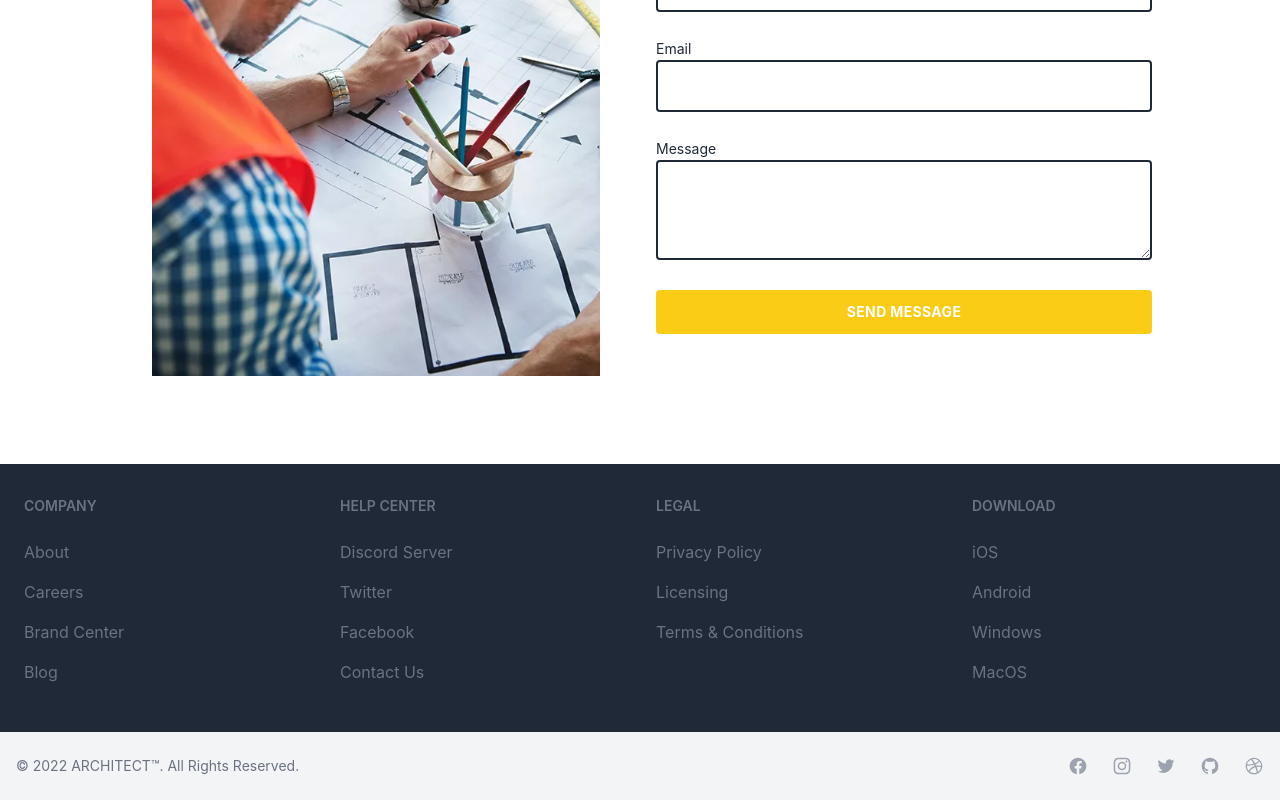
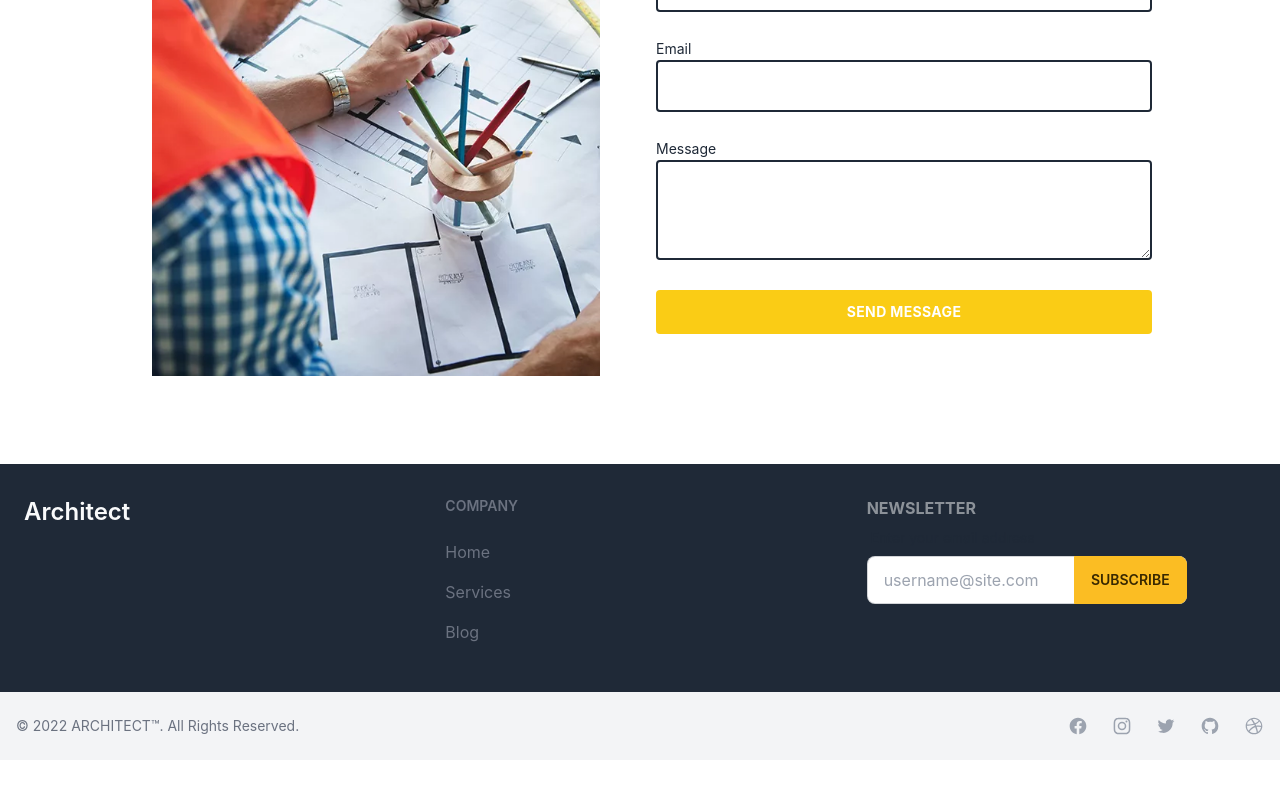
Before and after one commit to TahsinMostafiz/architect_client, a React (Create React App) app: page / in a window 1280 px wide. Shown: the part 2484-3284 px from the top of the page. After the commit the page ends 3244 px from the top, so only its background shows below. Built offline with nearby package versions, Linux system fonts and the light colour scheme; no server answers.

Commit message:
footer page edited

```diff
--- a/src/Shared/Footer/Footer.js
+++ b/src/Shared/Footer/Footer.js
@@ -6,109 +6,52 @@ const Footer = () => {
     <div>
       <footer className="bg-gray-800 text-gray-50 ">
         <div className="container mx-auto">
-          <div className="grid grid-cols-2 gap-8 py-8 px-6 md:grid-cols-4">
+          <div className="grid grid-cols-2 gap-8 py-8 px-6 md:grid-cols-3">
+            <div>
+              <span className="self-center text-2xl font-semibold">
+                <Link to="/">Architect</Link>
+              </span>
+            </div>
             <div>
               <h2 className="mb-6 text-sm font-semibold text-gray-500 uppercase dark:text-gray-400">
                 Company
               </h2>
               <ul className="text-gray-500 dark:text-gray-400">
                 <li className="mb-4">
-                  <Link to="#" className=" hover:underline">
-                    About
+                  <Link to="/home" className=" hover:underline">
+                    Home
                   </Link>
                 </li>
                 <li className="mb-4">
-                  <Link to="#" className="hover:underline">
-                    Careers
+                  <Link to="/services" className="hover:underline">
+                    Services
                   </Link>
                 </li>
                 <li className="mb-4">
-                  <Link to="#" className="hover:underline">
-                    Brand Center
-                  </Link>
-                </li>
-                <li className="mb-4">
-                  <Link to="#" className="hover:underline">
+                  <Link to="/blog" className="hover:underline">
                     Blog
                   </Link>
                 </li>
               </ul>
             </div>
+
             <div>
-              <h2 className="mb-6 text-sm font-semibold text-gray-500 uppercase dark:text-gray-400">
-                Help center
-              </h2>
-              <ul className="text-gray-500 dark:text-gray-400">
-                <li className="mb-4">
-                  <Link to="#" className="hover:underline">
-                    Discord Server
-                  </Link>
-                </li>
-                <li className="mb-4">
-                  <Link to="#" className="hover:underline">
-                    Twitter
-                  </Link>
-                </li>
-                <li className="mb-4">
-                  <Link to="#" className="hover:underline">
-                    Facebook
-                  </Link>
-                </li>
-                <li className="mb-4">
-                  <Link to="#" className="hover:underline">
-                    Contact Us
-                  </Link>
-                </li>
-              </ul>
-            </div>
-            <div>
-              <h2 className="mb-6 text-sm font-semibold text-gray-500 uppercase dark:text-gray-400">
-                Legal
-              </h2>
-              <ul className="text-gray-500 dark:text-gray-400">
-                <li className="mb-4">
-                  <Link to="#" className="hover:underline">
-                    Privacy Policy
-                  </Link>
-                </li>
-                <li className="mb-4">
-                  <Link to="#" className="hover:underline">
-                    Licensing
-                  </Link>
-                </li>
-                <li className="mb-4">
-                  <Link to="#" className="hover:underline">
-                    Terms &amp; Conditions
-                  </Link>
-                </li>
-              </ul>
-            </div>
-            <div>
-              <h2 className="mb-6 text-sm font-semibold text-gray-500 uppercase dark:text-gray-400">
-                Download
-              </h2>
-              <ul className="text-gray-500 dark:text-gray-400">
-                <li className="mb-4">
-                  <Link to="#" className="hover:underline">
-                    iOS
-                  </Link>
-                </li>
-                <li className="mb-4">
-                  <Link to="#" className="hover:underline">
-                    Android
-                  </Link>
-                </li>
-                <li className="mb-4">
-                  <Link to="#" className="hover:underline">
-                    Windows
-                  </Link>
-                </li>
-                <li className="mb-4">
-                  <Link to="#" className="hover:underline">
-                    MacOS
-                  </Link>
-                </li>
-              </ul>
+              <span className="footer-title">Newsletter</span>
+              <div className="form-control w-80">
+                <label className="label">
+                  <span className="label-text">Enter your email address</span>
+                </label>
+                <div className="relative">
+                  <input
+                    type="text"
+                    placeholder="username@site.com"
+                    className="input input-bordered w-full pr-16"
+                  />
+                  <button className="btn btn-warning absolute top-0 right-0 rounded-l-none">
+                    Subscribe
+                  </button>
+                </div>
+              </div>
             </div>
           </div>
         </div>
```
